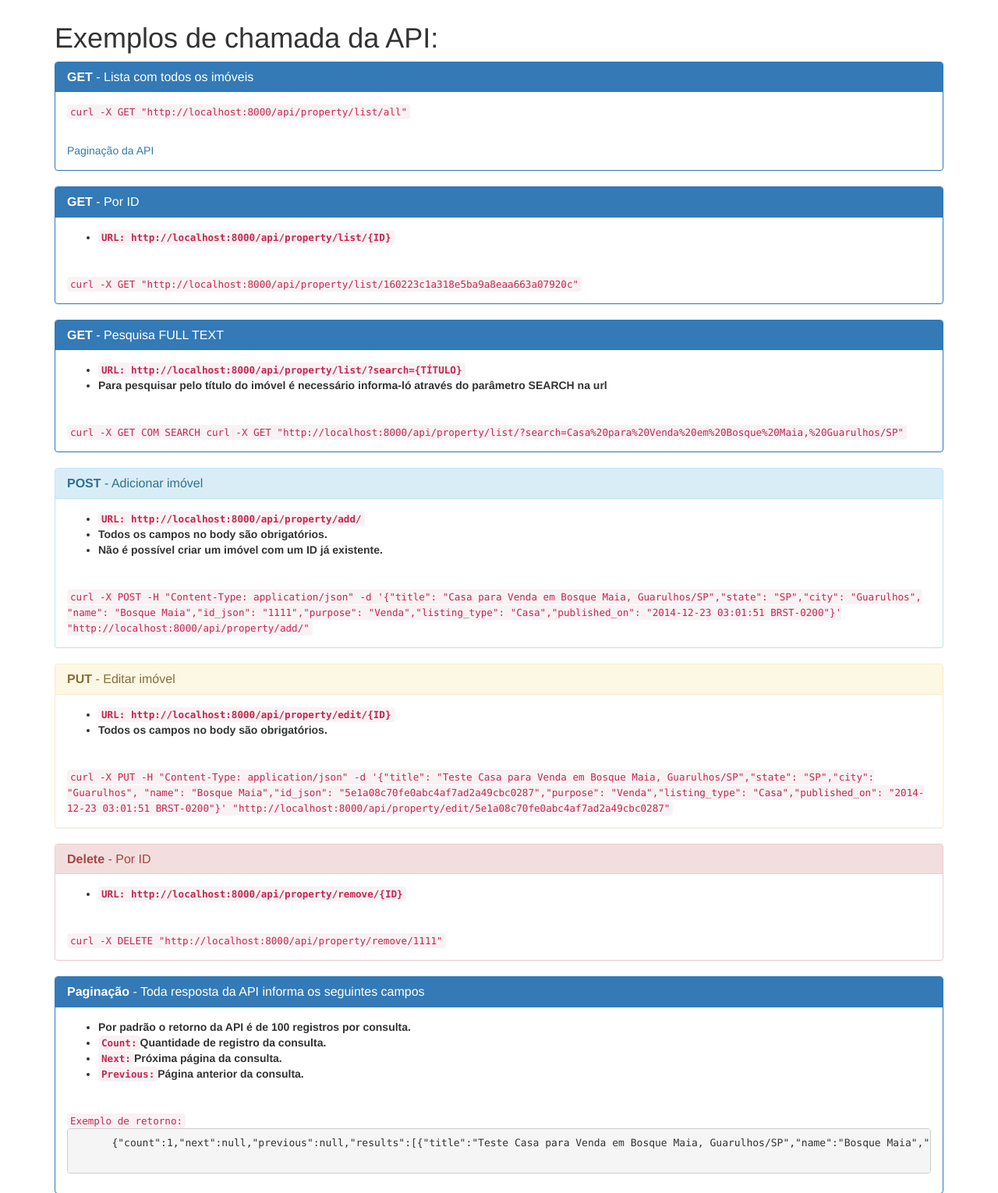
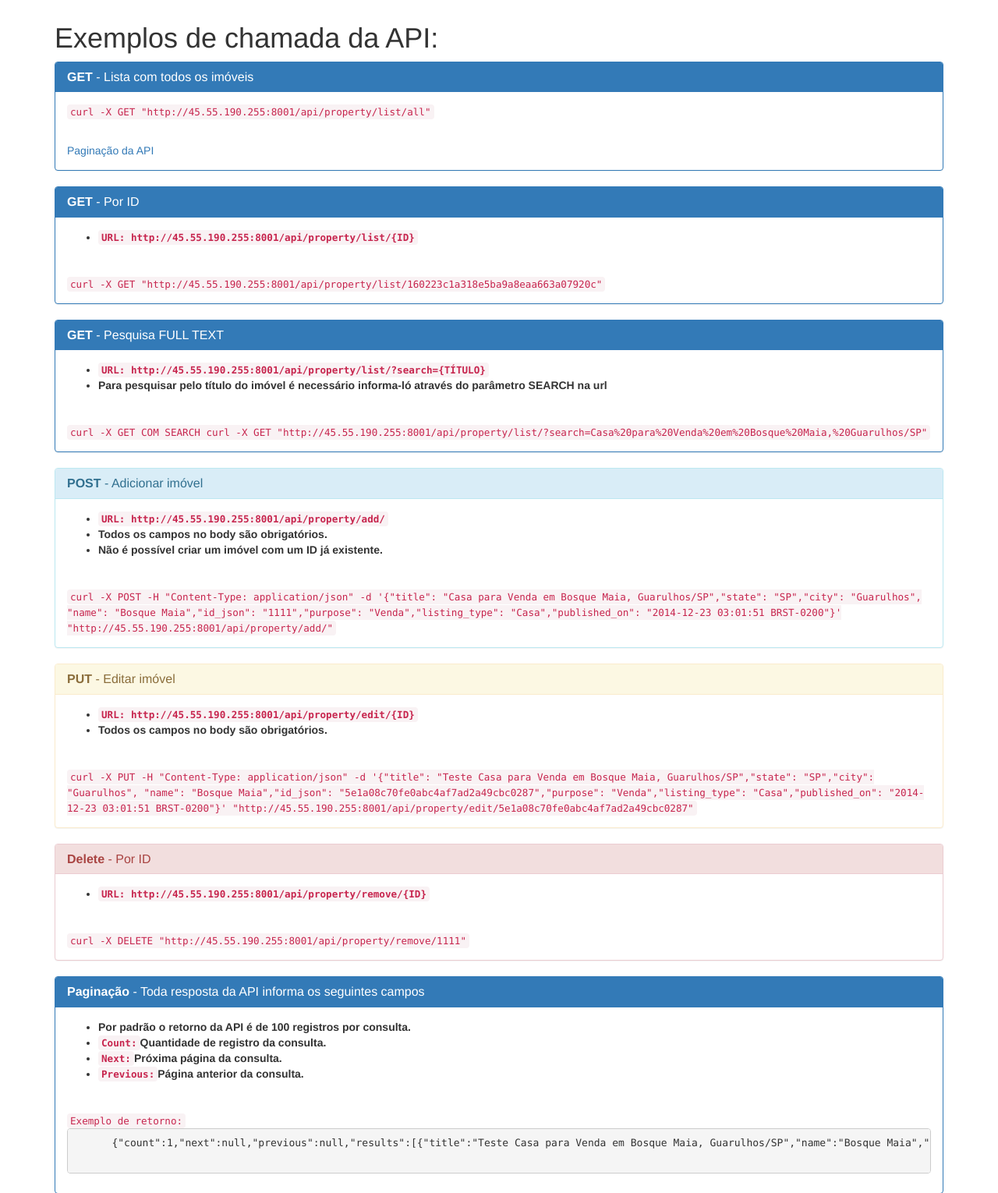
Before and after one commit to WellCastro/ads_web, a Django app: page /api/ in a window 1280 px wide. Shown: the part 51-1581 px from the top of the page at 78% size. Run offline with Django 3.2, Linux system fonts and the light colour scheme; some libraries are stand-ins or nearby versions.

Commit message:
doc html

```diff
--- a/templates/doc.html
+++ b/templates/doc.html
@@ -10,7 +10,7 @@
     <h3 class="panel-title"><strong>GET</strong> - Lista com todos os imóveis</h3>
   </div>
   <div class="panel-body">
-    <code>curl -X GET "http://localhost:8000/api/property/list/all"</code>
+    <code>curl -X GET "http://45.55.190.255:8001/api/property/list/all"</code>
   </div>
   <div class="panel-body">
     <a href="#page">Paginação da API</a>
@@ -24,13 +24,13 @@
     <strong>
       <ul>
         <li>
-          <code>URL: http://localhost:8000/api/property/list/{ID}</code>
+          <code>URL: http://45.55.190.255:8001/api/property/list/{ID}</code>
         </li>
     </ul>
     </strong>
   </div>
   <div class="panel-body">
-    <code>curl -X GET "http://localhost:8000/api/property/list/160223c1a318e5ba9a8eaa663a07920c" </code>
+    <code>curl -X GET "http://45.55.190.255:8001/api/property/list/160223c1a318e5ba9a8eaa663a07920c" </code>
   </div>
 </div>
 
@@ -43,7 +43,7 @@
     <strong>
       <ul>
         <li>
-          <code>URL: http://localhost:8000/api/property/list/?search={TÍTULO}</code>
+          <code>URL: http://45.55.190.255:8001/api/property/list/?search={TÍTULO}</code>
         </li>
         <li>
           Para pesquisar pelo título do imóvel é necessário informa-ló através do parâmetro SEARCH na url
@@ -52,7 +52,7 @@
     </strong>
   </div>
   <div class="panel-body">
-    <code>curl -X GET COM SEARCH curl -X GET "http://localhost:8000/api/property/list/?search=Casa%20para%20Venda%20em%20Bosque%20Maia,%20Guarulhos/SP"</code>
+    <code>curl -X GET COM SEARCH curl -X GET "http://45.55.190.255:8001/api/property/list/?search=Casa%20para%20Venda%20em%20Bosque%20Maia,%20Guarulhos/SP"</code>
   </div>
 </div>
 
@@ -64,7 +64,7 @@
     <strong>
         <ul>
           <li>
-            <code>URL: http://localhost:8000/api/property/add/</code>
+            <code>URL: http://45.55.190.255:8001/api/property/add/</code>
           </li>
           <li>
             Todos os campos no body são obrigatórios.
@@ -76,7 +76,7 @@
     </strong>
   </div>
   <div class="panel-body">
-    <code>curl -X POST -H "Content-Type: application/json" -d '{"title": "Casa para Venda em Bosque Maia, Guarulhos/SP","state": "SP","city": "Guarulhos", "name": "Bosque Maia","id_json": "1111","purpose": "Venda","listing_type": "Casa","published_on": "2014-12-23 03:01:51 BRST-0200"}' "http://localhost:8000/api/property/add/"</code>
+    <code>curl -X POST -H "Content-Type: application/json" -d '{"title": "Casa para Venda em Bosque Maia, Guarulhos/SP","state": "SP","city": "Guarulhos", "name": "Bosque Maia","id_json": "1111","purpose": "Venda","listing_type": "Casa","published_on": "2014-12-23 03:01:51 BRST-0200"}' "http://45.55.190.255:8001/api/property/add/"</code>
   </div>
 </div>
 
@@ -88,7 +88,7 @@
     <strong>
         <ul>
           <li>
-            <code>URL: http://localhost:8000/api/property/edit/{ID}</code>
+            <code>URL: http://45.55.190.255:8001/api/property/edit/{ID}</code>
           </li>
           <li>
             Todos os campos no body são obrigatórios.
@@ -97,7 +97,7 @@
     </strong>
   </div>
   <div class="panel-body">
-    <code>curl -X PUT -H "Content-Type: application/json" -d '{"title": "Teste Casa para Venda em Bosque Maia, Guarulhos/SP","state": "SP","city": "Guarulhos", "name": "Bosque Maia","id_json": "5e1a08c70fe0abc4af7ad2a49cbc0287","purpose": "Venda","listing_type": "Casa","published_on": "2014-12-23 03:01:51 BRST-0200"}' "http://localhost:8000/api/property/edit/5e1a08c70fe0abc4af7ad2a49cbc0287"</code>
+    <code>curl -X PUT -H "Content-Type: application/json" -d '{"title": "Teste Casa para Venda em Bosque Maia, Guarulhos/SP","state": "SP","city": "Guarulhos", "name": "Bosque Maia","id_json": "5e1a08c70fe0abc4af7ad2a49cbc0287","purpose": "Venda","listing_type": "Casa","published_on": "2014-12-23 03:01:51 BRST-0200"}' "http://45.55.190.255:8001/api/property/edit/5e1a08c70fe0abc4af7ad2a49cbc0287"</code>
   </div>
 </div>
 
@@ -109,13 +109,13 @@
     <strong>
       <ul>
         <li>
-          <code>URL: http://localhost:8000/api/property/remove/{ID}</code>
+          <code>URL: http://45.55.190.255:8001/api/property/remove/{ID}</code>
         </li>
     </ul>
     </strong>
   </div>
   <div class="panel-body">
-    <code>curl -X DELETE "http://localhost:8000/api/property/remove/1111"</code>
+    <code>curl -X DELETE "http://45.55.190.255:8001/api/property/remove/1111"</code>
   </div>
 </div>
 
```
